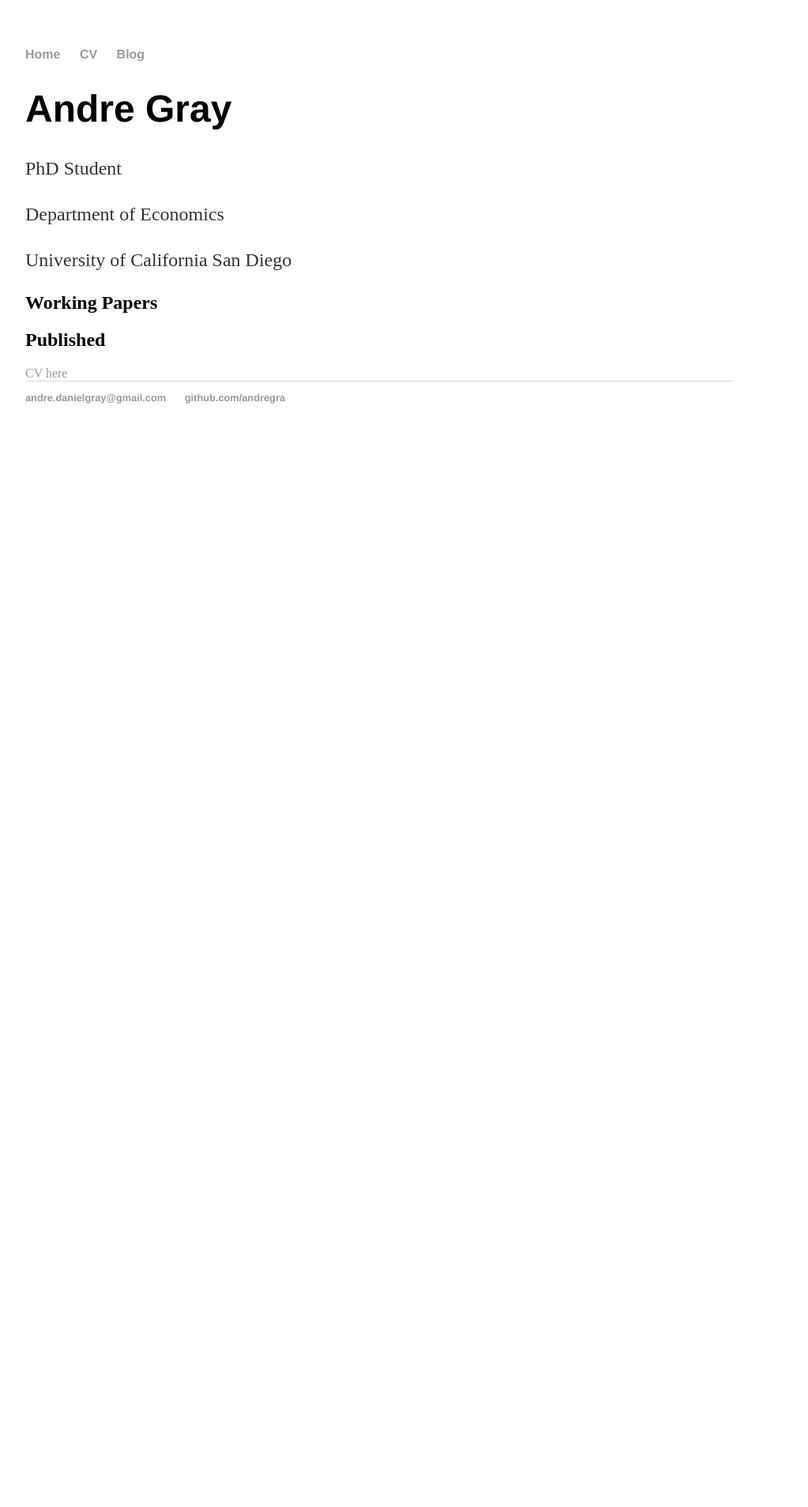
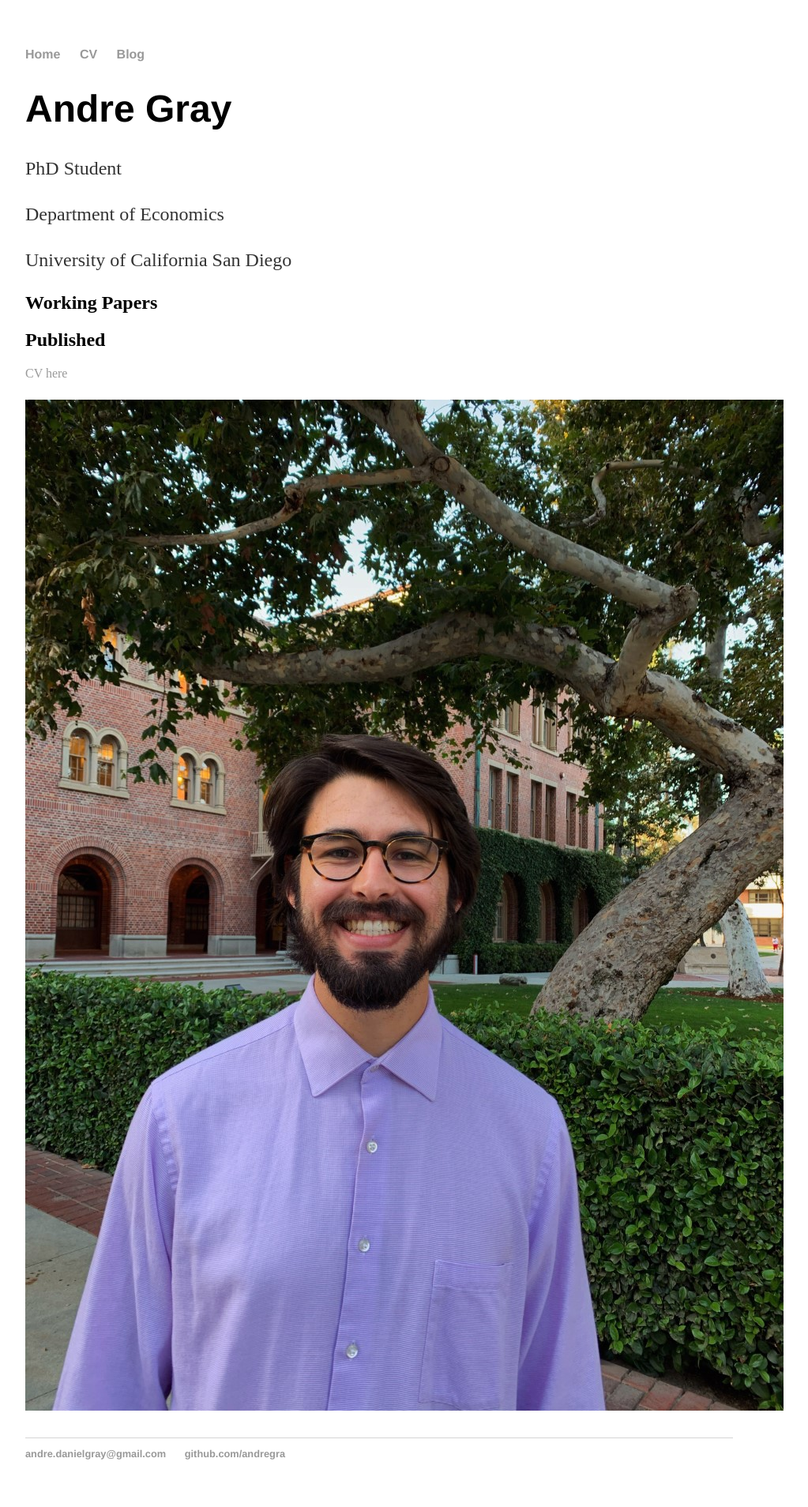
Before and after one commit to andregra/andregra.github.io, a Jekyll site: the page built from index.md, in a window 1280 px wide. Shown: the whole page at 79% size, without its empty margins (160-1183 px from the left). Built offline with Jekyll 4.4.1, drawn with Linux system fonts in a browser that asks for light colours; before the commit the page ends 900 px from its top, so only the background shows below that.

Commit message:
Update index.md

```diff
--- a/index.md
+++ b/index.md
@@ -11,3 +11,4 @@ title: Andre Gray
 <h2> Published</h2>
 	<a href="https://drive.google.com/file/d/1tJv8fmGj3zLdR4JBuzxvyzSF9wyK232m/view?usp=sharing">CV here</a>
 </div>
+![useful image](/assets/headshot.jpg)
```
